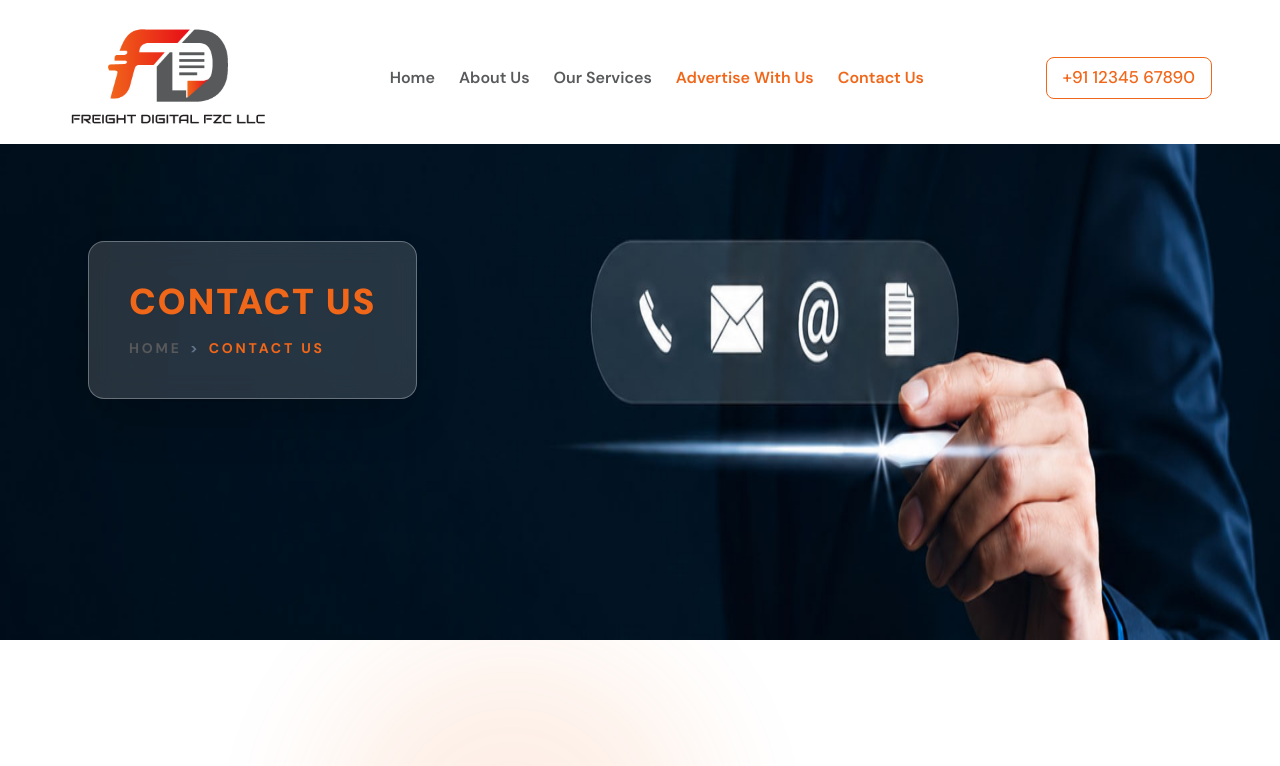
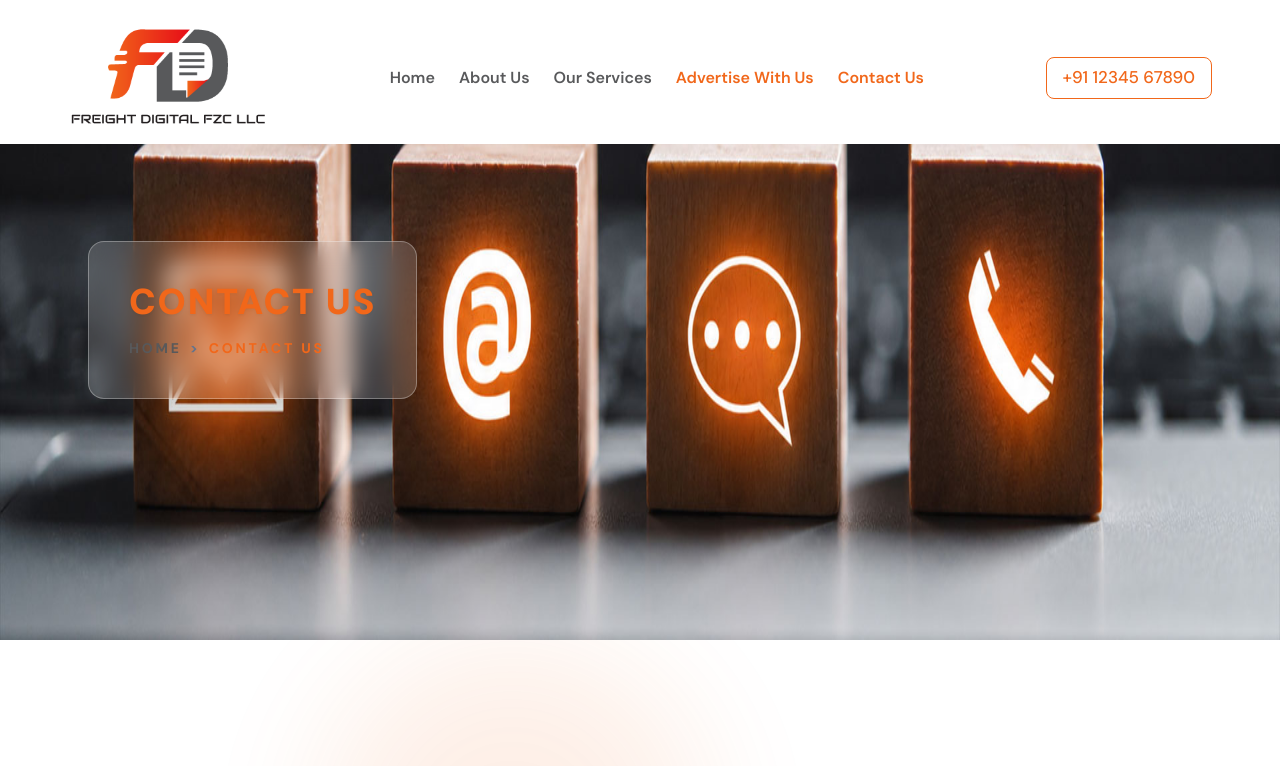
Before and after one commit to Yulanto-Developers/freight_digital, a Next.js app: page /contact in a window 1280 px wide. Shown: the top 766 px of the page. Built offline with nearby package versions, Linux system fonts and the light colour scheme.

Commit message:
contact banner updated

```diff
--- a/src/app/(site)/contact/page.tsx
+++ b/src/app/(site)/contact/page.tsx
@@ -17,7 +17,7 @@ const page = () => {
   ];
   return (
     <>
-      <Banner page='Contact Us' url='/images/banner/b-460.jpg' />
+      <Banner page='Contact Us' url='/images/banner/contact-us.jpg' />
       <ContactInfo />
       <ContactForm />
       {/* <Location /> */}
```
Also changed, not shown: public/images/banner/contact-us.jpg (added).
